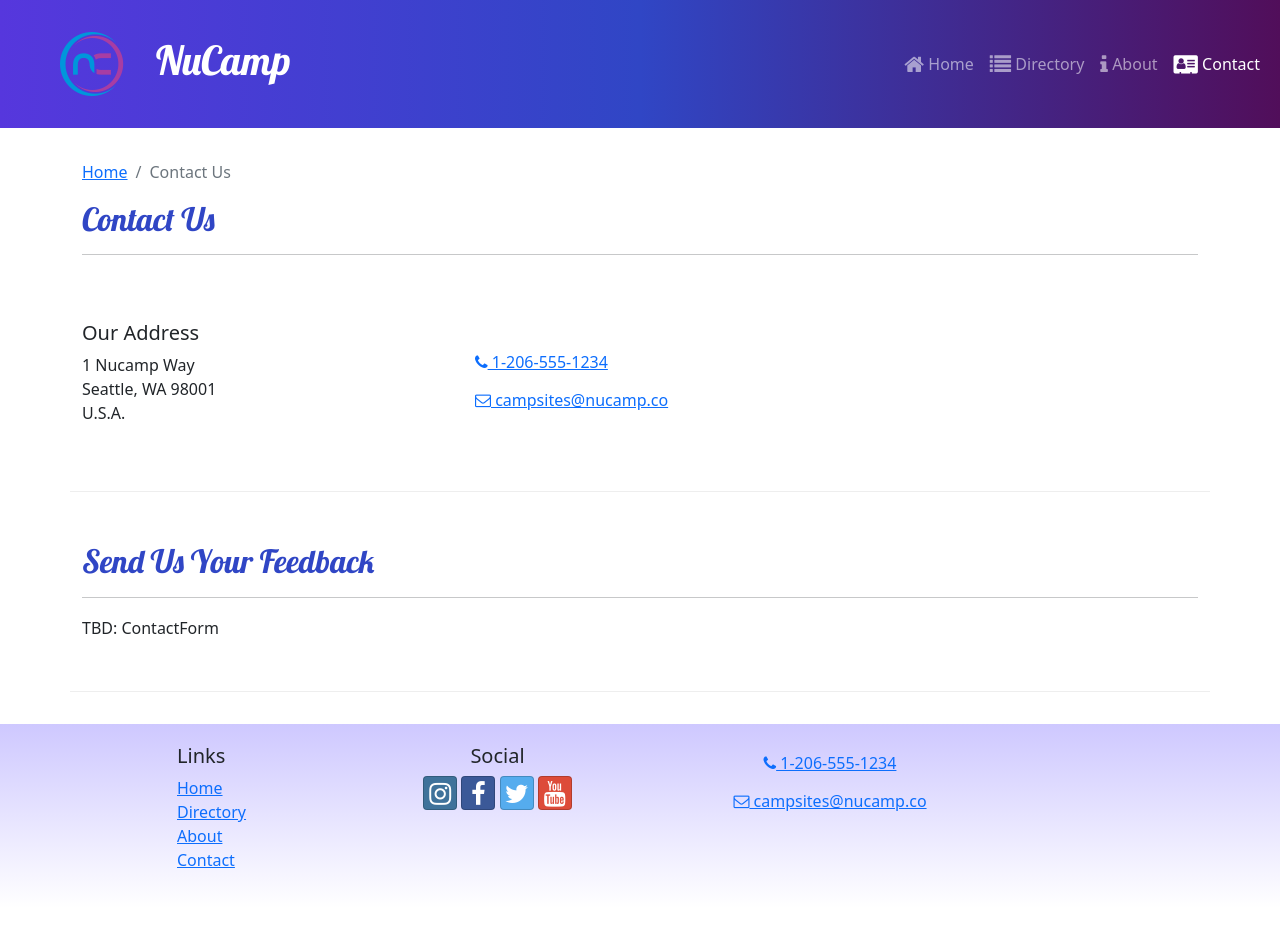
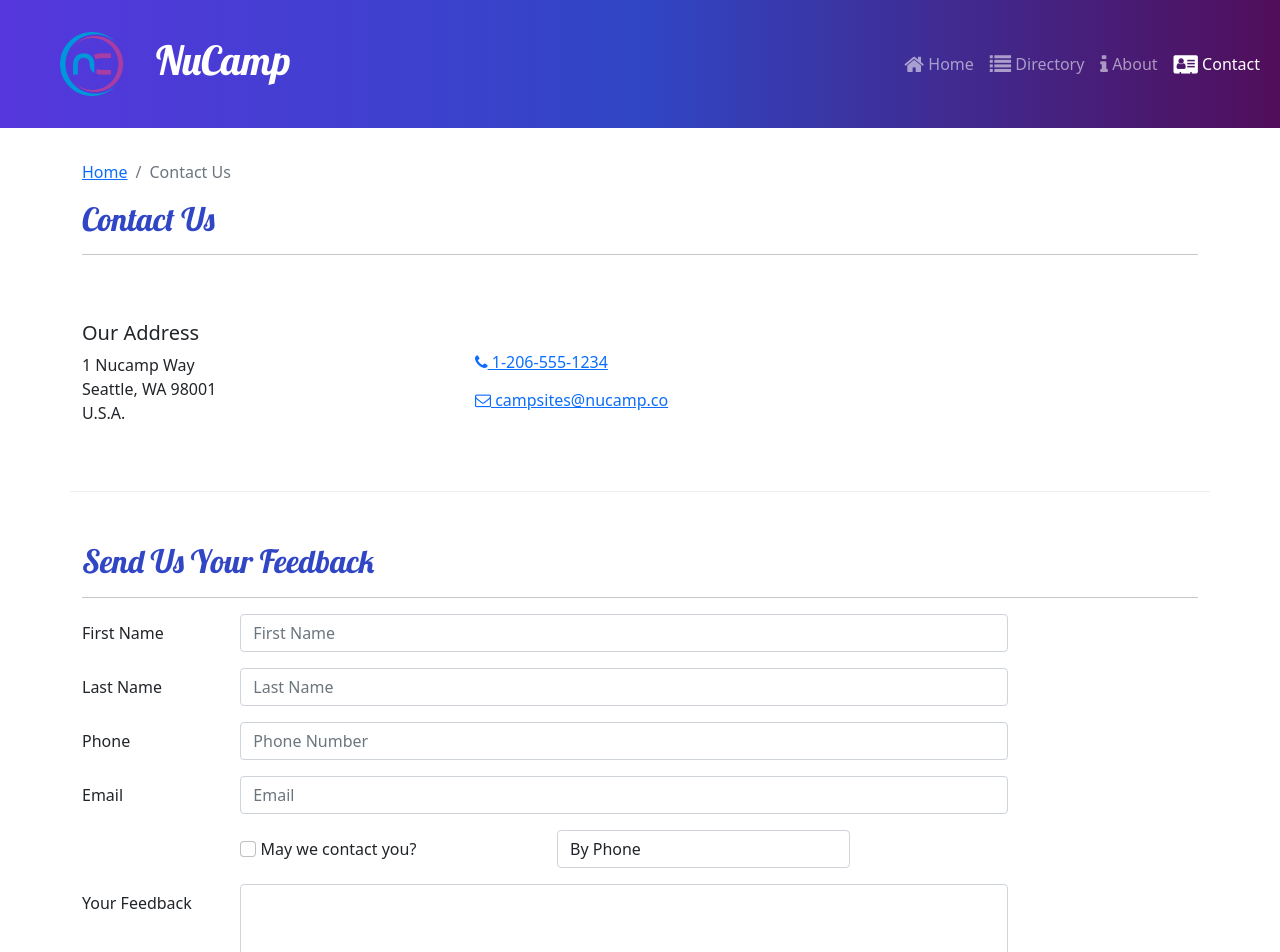
Before and after one commit to samcurr/nucampsite, a React (Create React App) app: page /contact in a window 1280 px wide. Shown: the top 952 px of the page. Before the commit the page ends 908 px from the top, so only its background shows below. Built offline with nearby package versions, Linux system fonts and the light colour scheme.

Commit message:
ContactForm Parts 1 and 2

```diff
--- /dev/null
+++ b/src/components/ContactForm.js
@@ -0,0 +1,108 @@
+import { Button, Label, Col, FormGroup } from 'reactstrap';
+import { Formik, Field, Form } from 'formik';
+
+const ContactForm = () => {
+    return (
+        <Formik
+            initialValues={{
+                firstName: '',
+                lastName: '',
+                phoneNum: '',
+                email: '',
+                agree: false,
+                contactType: 'By Phone',
+                feeback: ''
+            }}
+        >
+            <Form>
+                <FormGroup row>
+                    <Label htmlFor='firstName' md='2'>
+                        First Name
+                    </Label>
+                    <Col md='10'>
+                        <Field
+                            name='firstName'
+                            placeholder='First Name'
+                            className='form-control'
+                        />
+                    </Col>
+                </FormGroup>
+                <FormGroup row>
+                    <Label htmlFor='lastName' md='2'>
+                        Last Name
+                    </Label>
+                    <Col md='10'>
+                        <Field
+                            name='lastName'
+                            placeholder='Last Name'
+                            className='form-control'
+                        />
+                    </Col>
+                </FormGroup>
+                <FormGroup row>
+                    <Label htmlFor='phoneNum' md='2'>
+                        Phone
+                    </Label>
+                    <Col md='10'>
+                        <Field
+                            name='phoneNum'
+                            placeholder='Phone Number'
+                            className='form-control'
+                        />
+                    </Col>
+                </FormGroup>
+                <FormGroup row>
+                    <Label htmlFor='email' md='2'>
+                        Email
+                    </Label>
+                    <Col md='10'>
+                        <Field
+                            name='email'
+                            placeholder='Email'
+                            type='email'
+                            className='form-control'
+                        />
+                    </Col>
+                </FormGroup>
+                <FormGroup row>
+                    <Label check md={{size: 4, offset: 2 }}>
+                        <Field
+                            name='agree'
+                            type='checkbox'
+                            className='form-check-input'
+                        />{' '}
+                        May we contact you?
+                    </Label>
+                    <Col md='4'>
+                        <Field
+                            name='contactType'
+                            as='select'
+                            className='form-control'
+                        >
+                            <option>By Phone</option>
+                            <option>By Email</option>
+                        </Field>
+                    </Col>
+                </FormGroup>
+                <FormGroup row>
+                    <Label htmlFor='feedback' md='2'>
+                        Your Feedback
+                    </Label>
+                    <Col md='10'>
+                        <Field
+                            name='feedback'
+                            as='textarea'
+                            rows='12'
+                            className='form-control'
+                        />
+                    </Col>
+                </FormGroup>
+                <FormGroup row>
+
+                </FormGroup>
+            </Form>
+        </Formik>
+    )
+};
+
+export default ContactForm;
--- a/src/pages/ContactPage.js
+++ b/src/pages/ContactPage.js
@@ -1,5 +1,6 @@
 import { Container, Col, Row } from 'reactstrap';
 import SubHeader from '../components/SubHeader';
+import ContactForm from '../components/ContactForm';
 
 const ContactPage = () => {
     return (
@@ -33,7 +34,9 @@
                     <h2>Send Us Your Feedback</h2>
                     <hr />
                 </Col>
-                <Col md='10'>TBD: ContactForm</Col>
+                <Col md='10'>
+                    <ContactForm />
+                </Col>
             </Row>
         </Container>
     );
```
